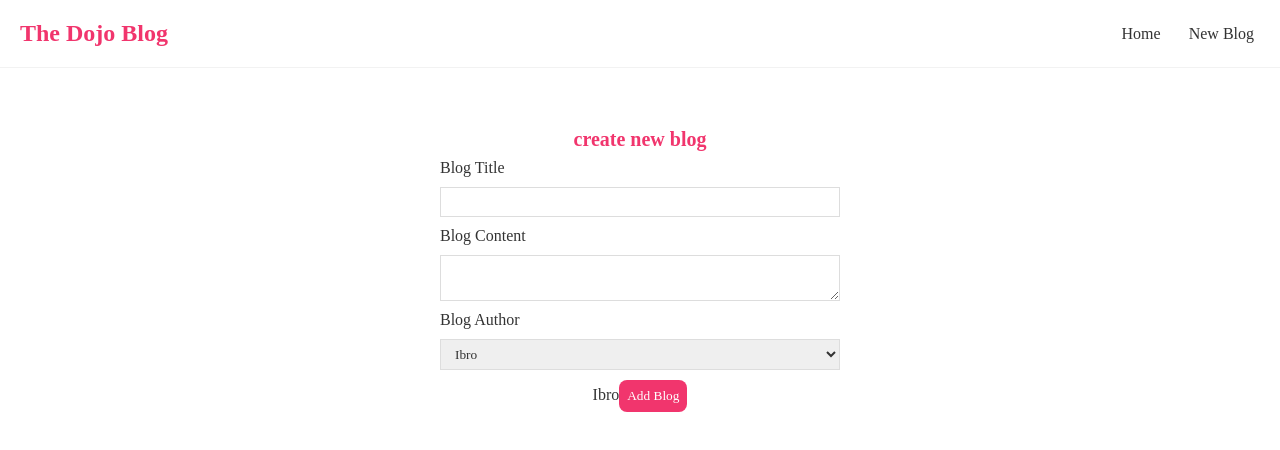
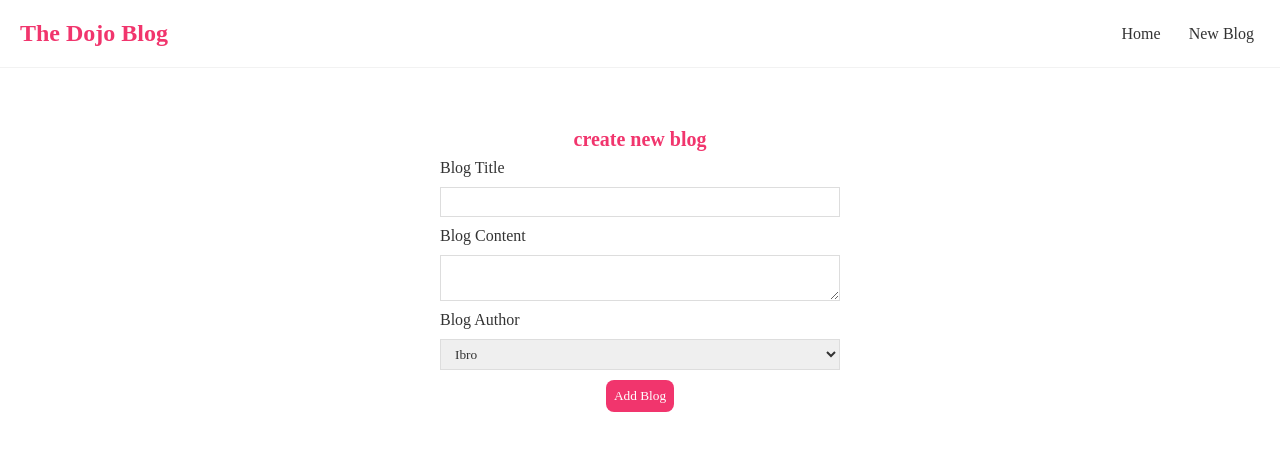
Before and after one commit to BlackLionXD/react-app, a React (Create React App) app: page /create in a window 1280 px wide. Shown: the top 450 px of the page. Built offline with nearby package versions, Linux system fonts and the light colour scheme.

Commit message:
delete works

```diff
--- a/data/db.json
+++ b/data/db.json
@@ -1,130 +1,22 @@
 {
   "blogs": [
     {
-      "title": "my first blog",
-      "content": "ldfjsojosfsdf fof sf dfsdf jdlrjel rejrejr erjwe rwe rw re rejijls ddsajfida d dfdjfldj dfsld fsd fd f fsds flsd df  fs fs",
+      "title": "test one ",
+      "content": "this is test 1",
       "author": "Ibro",
       "id": 1
     },
     {
-      "title": "my second blog",
-      "content": "ldfjsojosfsdf fof sf dfsdf jfsdjfil s sj s fsf dfisdj dfsd ddjd g dljd gdjlgd jgldfglid ggjldf gjdlfjg dljffg ",
+      "title": "test 2",
+      "content": "this is test 2",
       "author": "Heyru",
       "id": 2
     },
     {
-      "title": "kjkkj",
-      "content": "kkjhkj",
-      "author": "Heyru",
+      "title": "test 3",
+      "content": "this is test 3",
+      "author": "Ibro",
       "id": 3
-    },
-    {
-      "title": "kkkk",
-      "content": "kkkkj",
-      "author": "Ibro",
-      "id": 4
-    },
-    {
-      "title": "lkjlkjlj",
-      "content": "kljlkljl",
-      "author": "Ibro",
-      "id": 5
-    },
-    {
-      "title": "jkjhk",
-      "content": "bjjk",
-      "author": "Ibro",
-      "id": 6
-    },
-    {
-      "title": "jkjhk",
-      "content": "bjjk",
-      "author": "Ibro",
-      "id": 7
-    },
-    {
-      "title": "jkjhk",
-      "content": "bjjk",
-      "author": "Ibro",
-      "id": 8
-    },
-    {
-      "title": "khkj",
-      "content": "nkjkjj",
-      "author": "Heyru",
-      "id": 9
-    },
-    {
-      "title": "sajlds",
-      "content": "asdkls",
-      "author": "Heyru",
-      "id": 10
-    },
-    {
-      "title": "knjjk",
-      "content": "jljl",
-      "author": "Ibro",
-      "id": 11
-    },
-    {
-      "title": "mlml",
-      "content": "mlmlm",
-      "author": "Heyru",
-      "id": 12
-    },
-    {
-      "title": "kkkkkkkkkkkk",
-      "content": "kkkkkkkkkkkkkkkkkkk",
-      "author": "Ibro",
-      "id": 13
-    },
-    {
-      "title": "who cares",
-      "content": "if u asof sfsiof jsfjso if sff sf d s fsdc",
-      "author": "Ibro",
-      "id": 14
-    },
-    {
-      "title": "who cares",
-      "content": "if u asof sfsiof jsfjso if sff sf d s fsdc",
-      "author": "Ibro",
-      "id": 15
-    },
-    {
-      "title": "ddjfladfs",
-      "content": "asdjfafl",
-      "author": "Ibro",
-      "id": 16
-    },
-    {
-      "title": "ddjfladfs",
-      "content": "asdjfafl",
-      "author": "Ibro",
-      "id": 17
-    },
-    {
-      "title": "ddjfladfs",
-      "content": "asdjfafl",
-      "author": "Ibro",
-      "id": 18
-    },
-    {
-      "title": "ddjfladfs",
-      "content": "asdjfafl",
-      "author": "Ibro",
-      "id": 19
-    },
-    {
-      "title": "hiuhuih",
-      "content": "jljljl",
-      "author": "Ibro",
-      "id": 20
-    },
-    {
-      "title": "test",
-      "content": "test 123 test 212",
-      "author": "Ibro",
-      "id": 21
     }
   ]
 }
--- a/src/BlogDetails.js
+++ b/src/BlogDetails.js
@@ -1,9 +1,22 @@
 import { useParams } from "react-router-dom";
 import useFetch from "./usefetch";
 import BlogList from "./BlogList";
+import { useNavigate } from "react-router-dom";
 const BlogDetails = () => {
     const {blogId} = useParams();
     const {data: blog, isLoding,errorMessage}= useFetch('http://localhost:8000/blogs/'+blogId);
+
+    const navigate = useNavigate();
+
+
+    const handleDelete = () =>{
+        fetch('http://localhost:8000/blogs/'+ blogId,{
+            method: 'DELETE'
+        }).then(()=>{
+            console.log('delete works')
+            navigate('/')
+        }).catch((error)=>{ console.log(error)})
+   }
     return (
         <div className="blog-details">
             <h2>blog details-{blogId} </h2>
@@ -14,6 +27,7 @@ const BlogDetails = () => {
         <article>
                 <h2>{blog.title}</h2>
                 <p>{blog.content}</p>
+                <button onClick={handleDelete}>Delete</button>
            </article>
            }
 
--- a/src/Create.js
+++ b/src/Create.js
@@ -8,6 +8,7 @@ const Create = () => {
     const [author, setAuthor] = useState('Ibro')
     const [loading,setLoading] = useState(false)
     const navigate = useNavigate();
+
     const handleSubmit = (e)=> {
         // console.log("click event works");
         e.preventDefault();
@@ -46,19 +47,21 @@ const Create = () => {
                     setTitle(e.target.value)
                 }}
                 />
-                {title}
+                {/* {title} */}
 
                 <label>Blog Content</label>
                 <textarea
                 required
                 onChange={(e)=> {
+
                     setContent(e.target.value);
                 }}
                 ></textarea>
-                {content}
+                {/* {content} */}
                 <label>Blog Author</label>
                 <select
                   onChange = {(e)=>{
+
                     setAuthor(e.target.value)
                 }}
                 >
@@ -66,10 +69,10 @@ const Create = () => {
                     <option value="Heyru">Heyru</option>
 
                 </select>
-                {author}
+                {/* {author} */}
        {!loading  &&   <button onClick={handleSubmit}>Add Blog</button>}
-         {loading &&<button diabled>loading ....</button>
-}
+         {loading &&<button diabled>loading ....</button>}
+
             </form>
         </div>
      );
```
